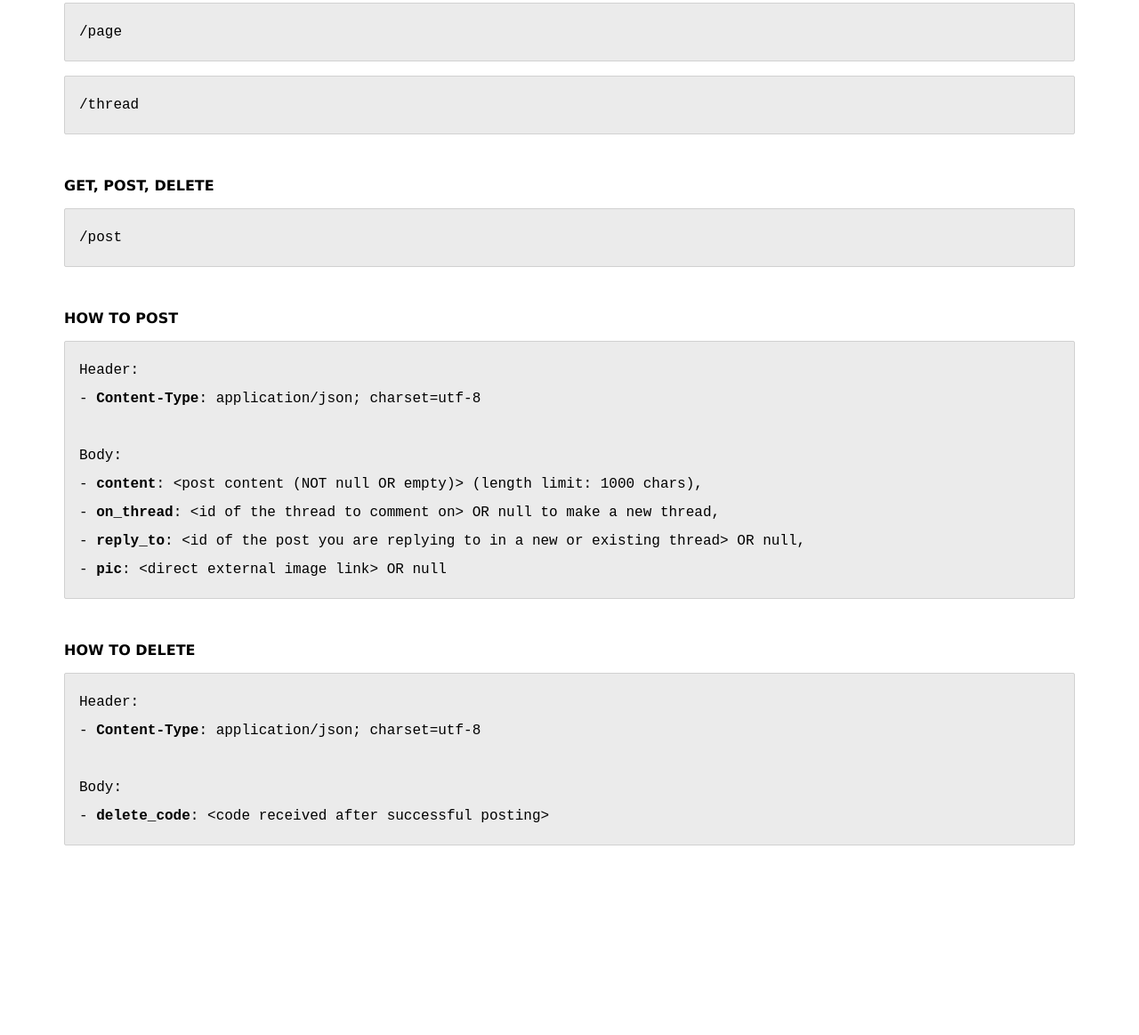
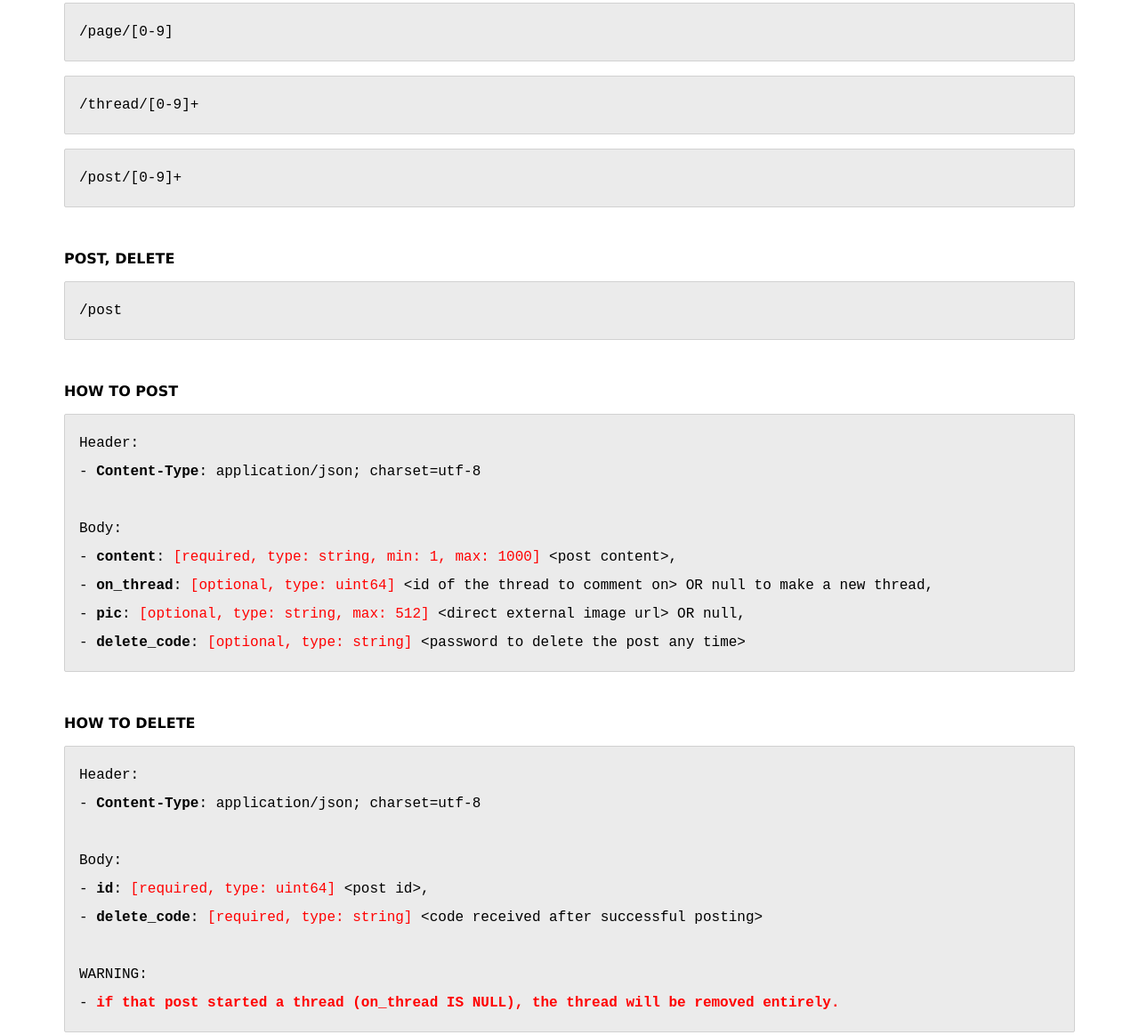
Before and after one commit to sendrex/simple-imageboard-golang, a plain HTML site: page views/index.html in a window 1280 px wide. Shown: the part 206-1369 px from the top of the page at 89% size. Before the commit the page ends 1196 px from the top, so only its background shows below. Drawn offline with Linux system fonts and the light colour scheme.

Commit message:
Updated guide

```diff
--- a/views/index.html
+++ b/views/index.html
@@ -2,8 +2,9 @@
 <html>
 
 <head>
-	<meta charset="utf-8">
-	<meta http-equiv="X-UA-Compatible" content="IE=edge">
+    <meta http-equiv="Content-Type" content="text/html;charset=UTF-8" />
+    <meta http-equiv="X-UA-Compatible" content="IE=edge" />
+    <meta name="viewport" content="width=device-width, initial-scale=1.0" />
     <title>🖕🏽</title>
     <style type="text/css" rel="stylesheet">
         body {
@@ -11,13 +12,15 @@
             font: 1rem "Lucida Grande", Helvetica, Arial, sans-serif;
         }
 
-		@media all and (orientation: portrait), (max-width: 85em) {
+        @media all and (orientation: portrait),
+        (max-width: 85em) {
             body {
                 padding: 2vh 5vw;
             }
         }
 
-		h1, h3 {
+        h1,
+        h3 {
             text-align: center;
         }
 
@@ -40,6 +43,10 @@
             line-height: 2rem;
             display: block;
         }
+
+        span {
+            color: red;
+        }
     </style>
 </head>
 
@@ -48,31 +55,36 @@
     <h3>Quick Guide</h3>
 
     <p>GET</p>
-	<code>/page</code>
-	<code>/thread</code>
+    <code>/page/[0-9]</code>
+    <code>/thread/[0-9]+</code>
+    <code>/post/[0-9]+</code>
 
-	<p>GET, POST, DELETE</p>
+    <p>POST, DELETE</p>
     <code>/post</code>
 
     <p>HOW TO POST</p>
     <code>
-		Header:<br>
-		- <b>Content-Type</b>: application/json; charset=utf-8<br>
-		<br>
-		Body:<br>
-		- <b>content</b>: &lt;post content (NOT null OR empty)&gt; (length limit: 1000 chars),<br>
-		- <b>on_thread</b>: &lt;id of the thread to comment on&gt; OR null to make a new thread,<br>
-		- <b>reply_to</b>: &lt;id of the post you are replying to in a new or existing thread&gt; OR null,<br>
-		- <b>pic</b>: &lt;direct external image link&gt; OR null<br>
+        Header:<br />
+        - <b>Content-Type</b>: application/json; charset=utf-8<br />
+        <br />
+        Body:<br />
+        - <b>content</b>: <span>[required, type: string, min: 1, max: 1000]</span> &lt;post content&gt;,<br />
+        - <b>on_thread</b>: <span>[optional, type: uint64]</span> &lt;id of the thread to comment on&gt; OR null to make a new thread,<br />
+        - <b>pic</b>: <span>[optional, type: string, max: 512]</span> &lt;direct external image url&gt; OR null,<br />
+        - <b>delete_code</b>: <span>[optional, type: string]</span> &lt;password to delete the post any time&gt;<br />
     </code>
 
     <p>HOW TO DELETE</p>
     <code>
-		Header:<br>
-		- <b>Content-Type</b>: application/json; charset=utf-8<br>
-		<br>
-		Body:<br>
-		- <b>delete_code</b>: &lt;code received after successful posting&gt;<br>
+        Header:<br />
+        - <b>Content-Type</b>: application/json; charset=utf-8<br />
+        <br />
+        Body:<br />
+        - <b>id</b>: <span>[required, type: uint64]</span> &lt;post id&gt;,<br />
+        - <b>delete_code</b>: <span>[required, type: string]</span> &lt;code received after successful posting&gt;<br />
+        <br />
+        WARNING:<br />
+        - <b><span>if that post started a thread (on_thread IS NULL), the thread will be removed entirely.</span></b>
     </code>
 </body>
 
```
Lines whose indentation alone changed are shown as unchanged.
